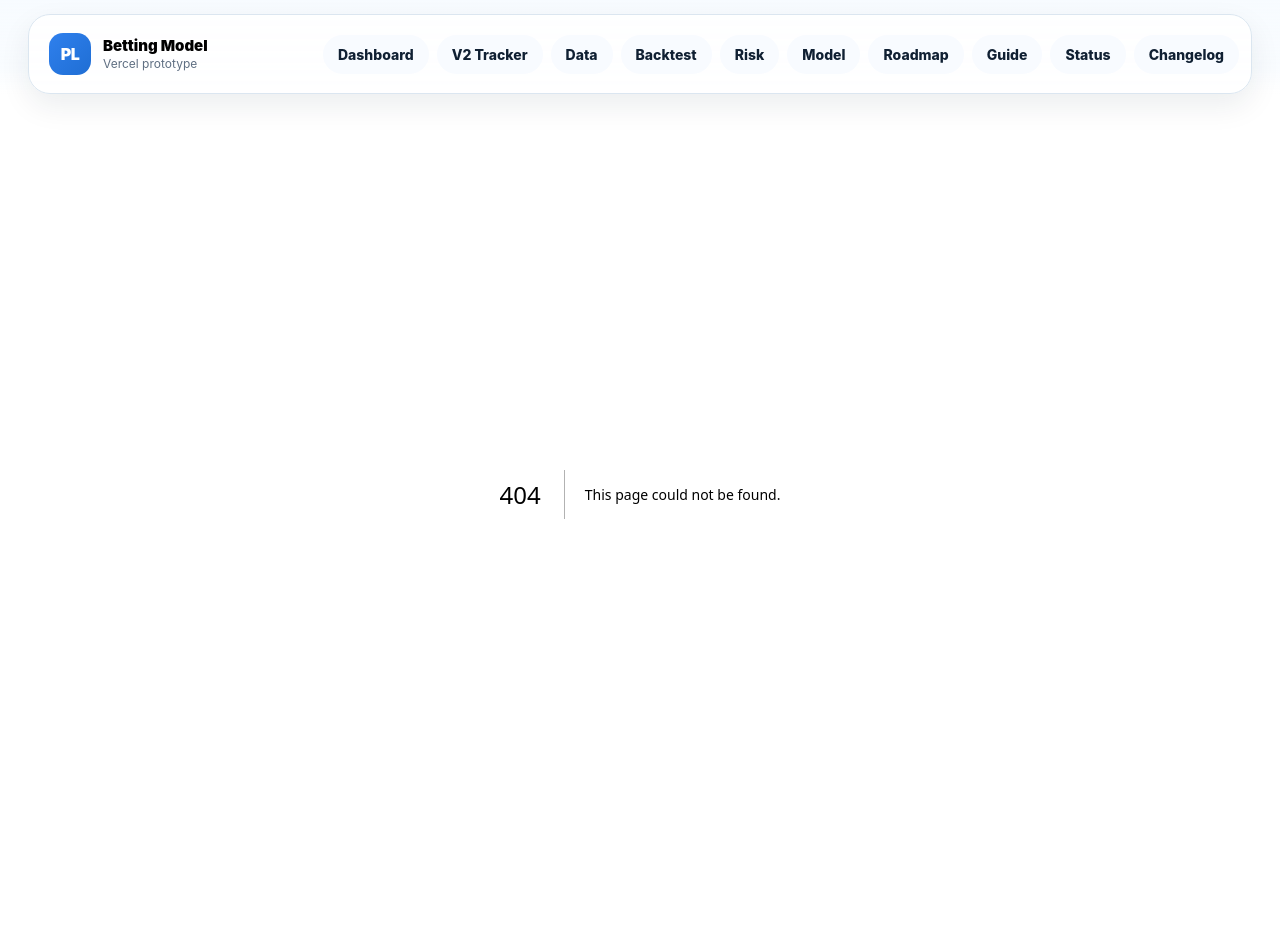
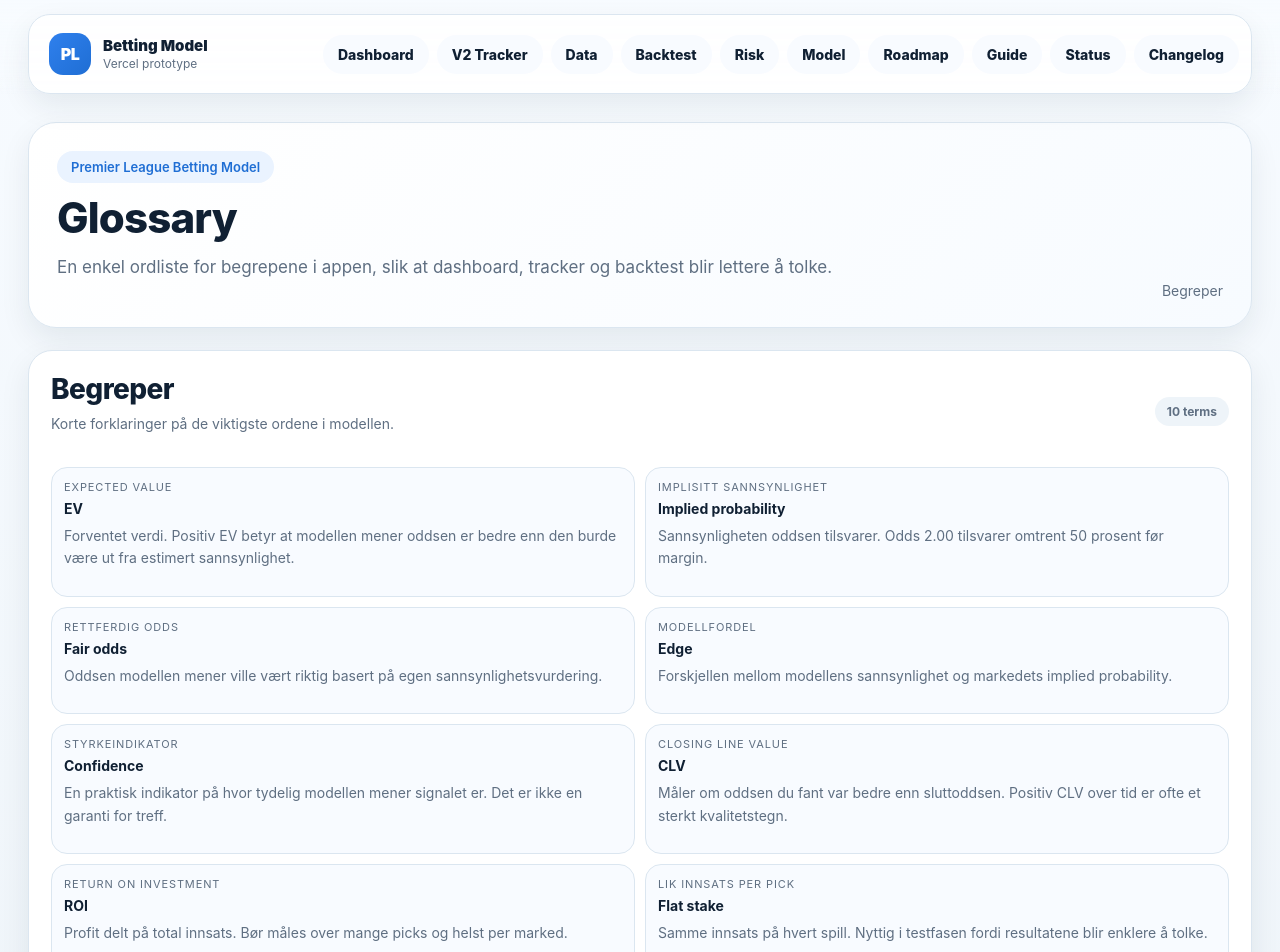
Before and after one commit to hakonnilsen157-commits/PL-betting-model, a Next.js app in the folder pl-vercel-v1/: page /glossary in a window 1280 px wide. Before the commit this address had no page. Shown: the top 952 px of the page. Before the commit the page ends 894 px from the top, so only its background shows below. Built offline with nearby package versions, Linux system fonts and the light colour scheme.

Commit message:
Add glossary page

```diff
--- /dev/null
+++ b/pl-vercel-v1/app/glossary/page.tsx
@@ -0,0 +1,91 @@
+const terms = [
+  {
+    term: 'EV',
+    full: 'Expected Value',
+    explanation: 'Forventet verdi. Positiv EV betyr at modellen mener oddsen er bedre enn den burde være ut fra estimert sannsynlighet.',
+  },
+  {
+    term: 'Implied probability',
+    full: 'Implisitt sannsynlighet',
+    explanation: 'Sannsynligheten oddsen tilsvarer. Odds 2.00 tilsvarer omtrent 50 prosent før margin.',
+  },
+  {
+    term: 'Fair odds',
+    full: 'Rettferdig odds',
+    explanation: 'Oddsen modellen mener ville vært riktig basert på egen sannsynlighetsvurdering.',
+  },
+  {
+    term: 'Edge',
+    full: 'Modellfordel',
+    explanation: 'Forskjellen mellom modellens sannsynlighet og markedets implied probability.',
+  },
+  {
+    term: 'Confidence',
+    full: 'Styrkeindikator',
+    explanation: 'En praktisk indikator på hvor tydelig modellen mener signalet er. Det er ikke en garanti for treff.',
+  },
+  {
+    term: 'CLV',
+    full: 'Closing Line Value',
+    explanation: 'Måler om oddsen du fant var bedre enn sluttoddsen. Positiv CLV over tid er ofte et sterkt kvalitetstegn.',
+  },
+  {
+    term: 'ROI',
+    full: 'Return on Investment',
+    explanation: 'Profit delt på total innsats. Bør måles over mange picks og helst per marked.',
+  },
+  {
+    term: 'Flat stake',
+    full: 'Lik innsats per pick',
+    explanation: 'Samme innsats på hvert spill. Nyttig i testfasen fordi resultatene blir enklere å tolke.',
+  },
+  {
+    term: 'Fallback-data',
+    full: 'Reservegrunnlag',
+    explanation: 'Data som brukes når live-kilder mangler. Nyttig i utvikling, men bør merkes tydelig og vektes lavere.',
+  },
+  {
+    term: 'Settlement',
+    full: 'Resultatføring',
+    explanation: 'Når en pick flyttes fra åpen til avgjort etter at kampen er ferdig og resultatet er kjent.',
+  },
+];
+
+export default function GlossaryPage() {
+  return (
+    <main className="dashboard-shell">
+      <section className="hero-card">
+        <div className="hero-topline">
+          <div>
+            <div className="eyebrow">Premier League Betting Model</div>
+            <h1 className="hero-title">Glossary</h1>
+            <p className="hero-subtitle">
+              En enkel ordliste for begrepene i appen, slik at dashboard, tracker og backtest blir lettere å tolke.
+            </p>
+          </div>
+          <div className="updated-at">Begreper</div>
+        </div>
+      </section>
+
+      <section className="list-card">
+        <div className="list-card-header">
+          <div>
+            <h2 className="section-title" style={{ marginBottom: 0 }}>Begreper</h2>
+            <p className="section-subtitle">Korte forklaringer på de viktigste ordene i modellen.</p>
+          </div>
+          <div className="badge-soft">{terms.length} terms</div>
+        </div>
+
+        <div className="metrics-grid" style={{ marginTop: 14 }}>
+          {terms.map((item) => (
+            <div key={item.term} className="metric-pill" style={{ textAlign: 'left' }}>
+              <div className="metric-pill-label">{item.full}</div>
+              <div className="metric-pill-value">{item.term}</div>
+              <p className="section-subtitle" style={{ marginTop: 8 }}>{item.explanation}</p>
+            </div>
+          ))}
+        </div>
+      </section>
+    </main>
+  );
+}
```
